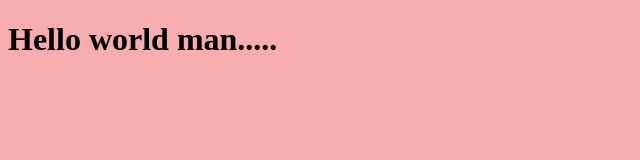
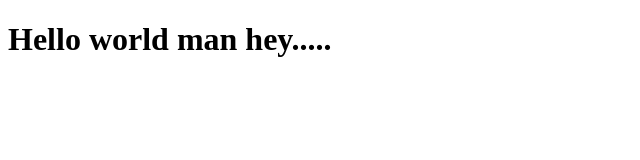
Before and after one commit to khprasad123/start-react-app, a React app: page / in a window 1280 px wide. Shown: the whole page, without its empty margins (0-640 px from the left). Built offline with nearby package versions, Linux system fonts and the light colour scheme.

Commit message:
Initial secondary commit

```diff
--- a/src/index.js
+++ b/src/index.js
@@ -1,12 +1,12 @@
 import React from 'react';
 import ReactDOM from 'react-dom';
-import './style/main.less';
+// import './style/main.less';
 
 class Welcome extends React.Component {
     render () {
         return (
             <div>
-                <h1>Hello world man.....</h1>
+                <h1>Hello world man hey.....</h1>
             </div>
         );
     }
--- a/src/style/main.less
+++ b/src/style/main.less
@@ -1,3 +1,2 @@
 @import "header.less";
-
-@color: #f5adad;body {  background-color: @color;}
+@color: #fafafa;body {  background-color: @color;}
```
Also changed, not shown: README.md.
